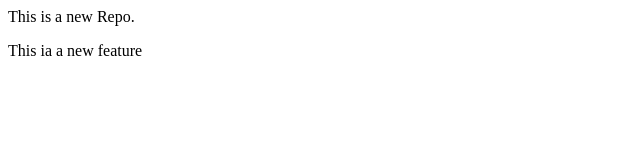
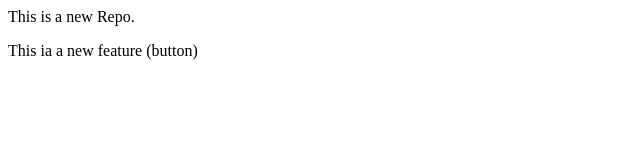
Before and after one commit to faizashekh01/localRepo, a plain HTML site: page index.html in a window 1280 px wide. Shown: the full height of the page, 0-640 px from the left. Drawn offline with Linux system fonts and the light colour scheme.

Commit message:
Add button

```diff
--- a/index.html
+++ b/index.html
@@ -1,4 +1,4 @@
 <p>This is a new Repo.</p>
 <p>
-    This ia a new feature
+    This ia a new feature (button)
 </p>
```
